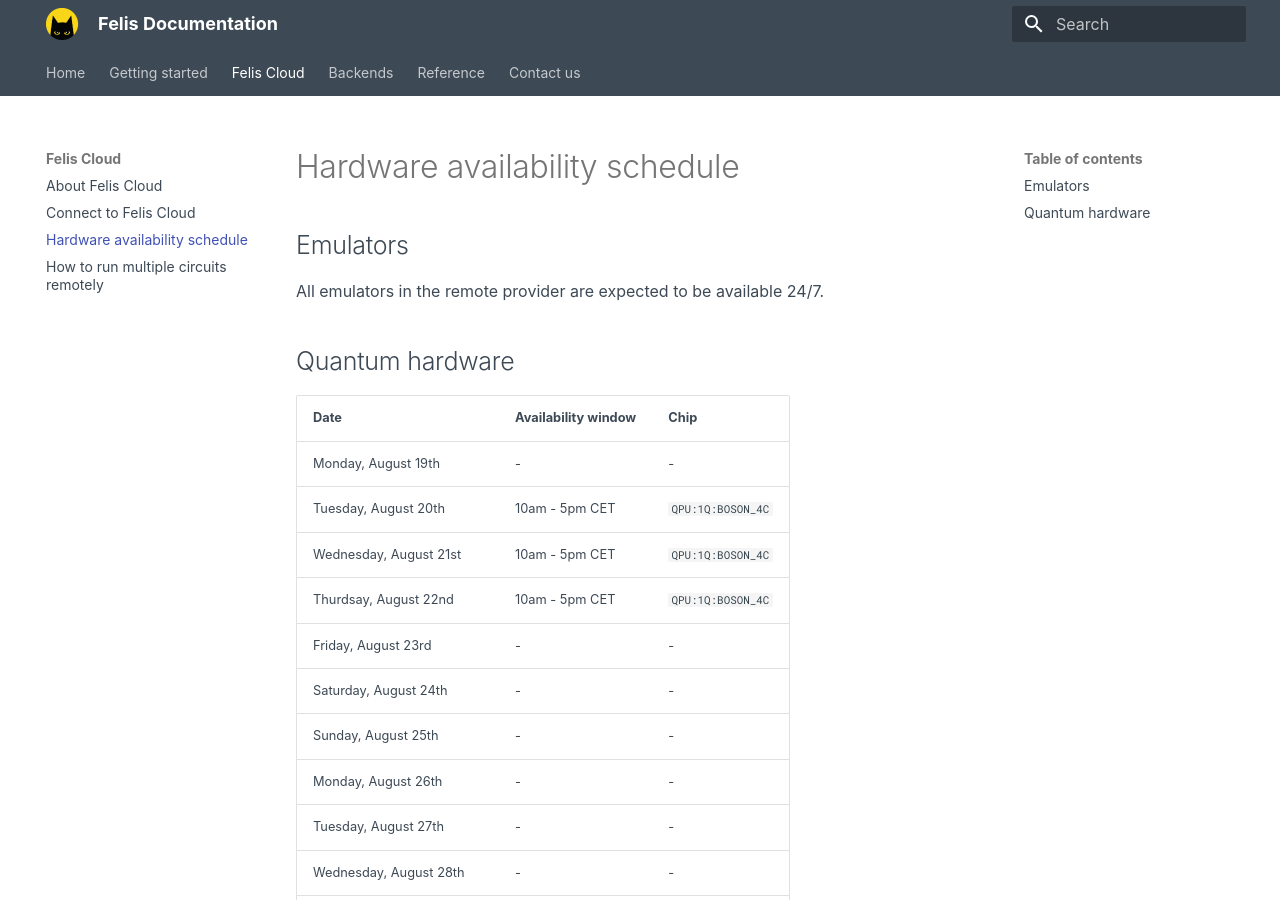
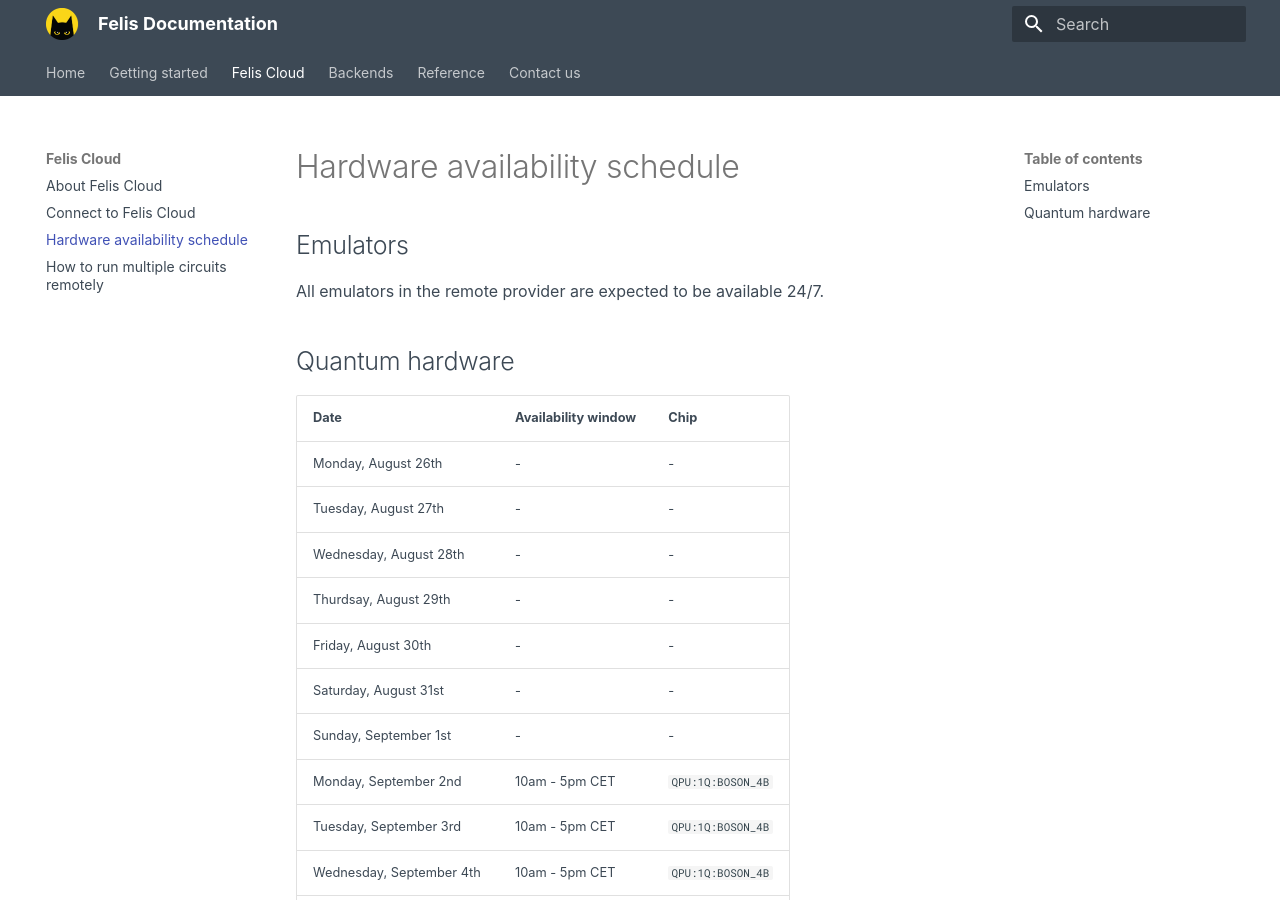
Before and after one commit to Alice-Bob-SW/felis, an MkDocs documentation site: the page built from docs/felis_cloud/hardware_availability_schedule.md, in a window 1280 px wide and 900 px high. Built offline with MkDocs 1.6.1 and Material for MkDocs 9.7.7, drawn with Linux system fonts in a browser that asks for light colours.

Commit message:
Update hardware_availability_schedule.md

```diff
--- a/docs/felis_cloud/hardware_availability_schedule.md
+++ b/docs/felis_cloud/hardware_availability_schedule.md
@@ -8,13 +8,6 @@
 
 | Date | Availability window | Chip |
 | --- | --- | --- |
-| Monday, August 19th | - | - |
-| Tuesday, August 20th | 10am - 5pm CET | `QPU:1Q:BOSON_4C` |
-| Wednesday, August 21st | 10am - 5pm CET | `QPU:1Q:BOSON_4C` |
-| Thurdsay, August 22nd | 10am - 5pm CET | `QPU:1Q:BOSON_4C` |
-| Friday, August 23rd | - | - |
-| Saturday, August 24th | - | - |
-| Sunday, August 25th | - | - |
 | Monday, August 26th | - | - |
 | Tuesday, August 27th | - | - |
 | Wednesday, August 28th | - | - |
```
